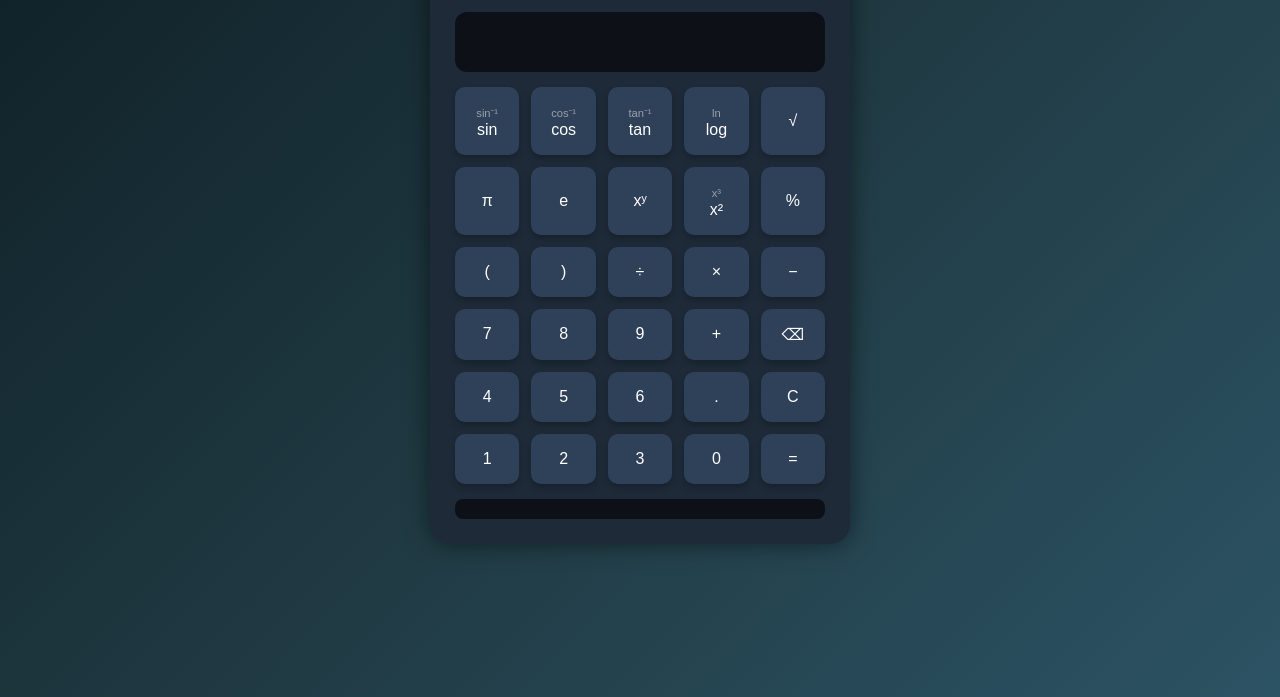
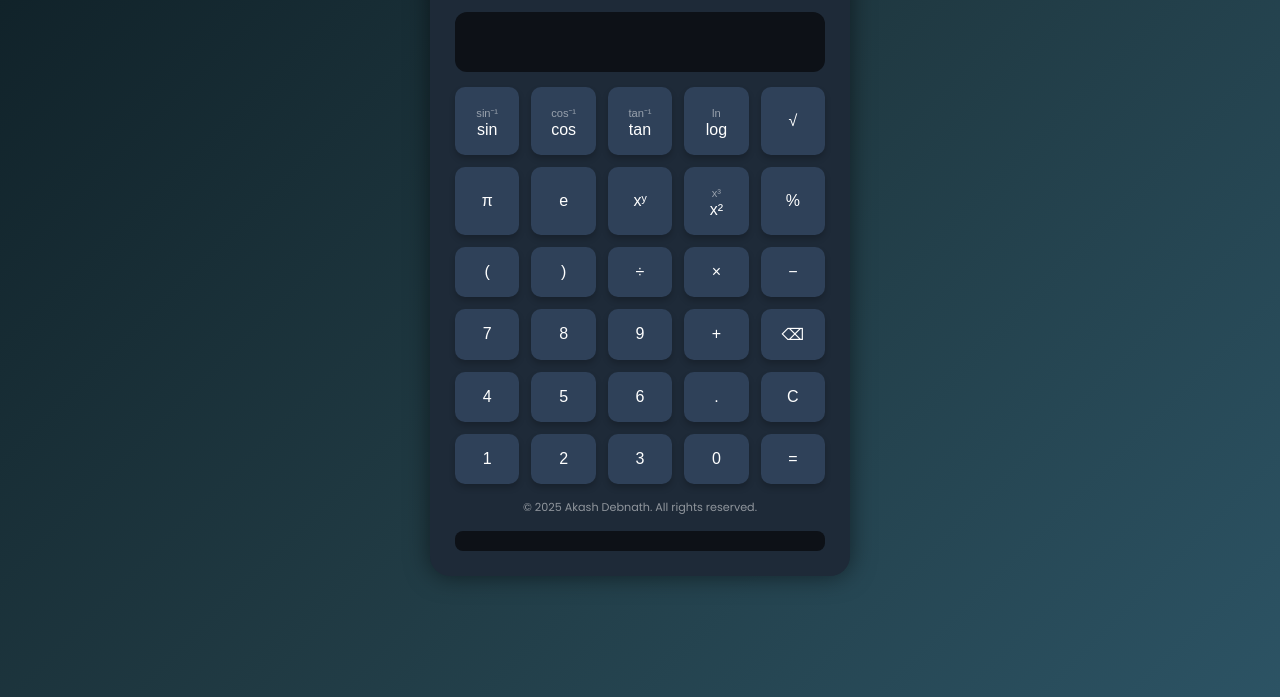
Before and after one commit to akash-64bit/Scientific-Calculator, a plain HTML site: page index.html in a window 1280 px wide. Shown: the part 103-800 px from the top of the page. Drawn offline with Linux system fonts and the light colour scheme.

Commit message:
Add files via upload

```diff
--- a/index.html
+++ b/index.html
@@ -62,10 +62,9 @@
       <button onclick="playSound(); appendValue('3')">3</button>
       <button onclick="playSound(); appendValue('0')">0</button>
       <button onclick="playSound(); calculate()">=</button>
-
-
     </div>
 
+    <span class="alt-func" style="text-align: center">© 2025 Akash Debnath. All rights reserved.</span>
     <div class="history-box" id="history"></div>
   </div>
 
```
